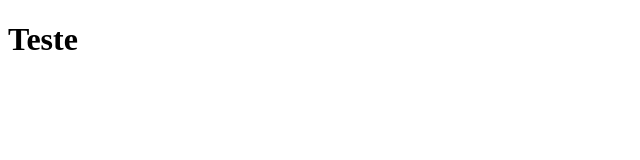
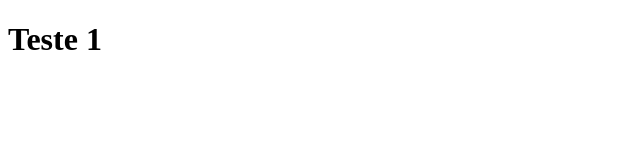
Before and after one commit to franssoares/franssoares.github.io, a plain HTML site: page index.html in a window 1280 px wide. Shown: the full height of the page, 0-640 px from the left. Drawn offline with Linux system fonts and the light colour scheme.

```diff
--- a/index.html
+++ b/index.html
@@ -5,6 +5,6 @@
         <title>Franklin Soares</title>
     </head>
     <body>
-        <h1>Teste</h1>
+        <h1>Teste 1</h1>
     </body>
 </html>
```
